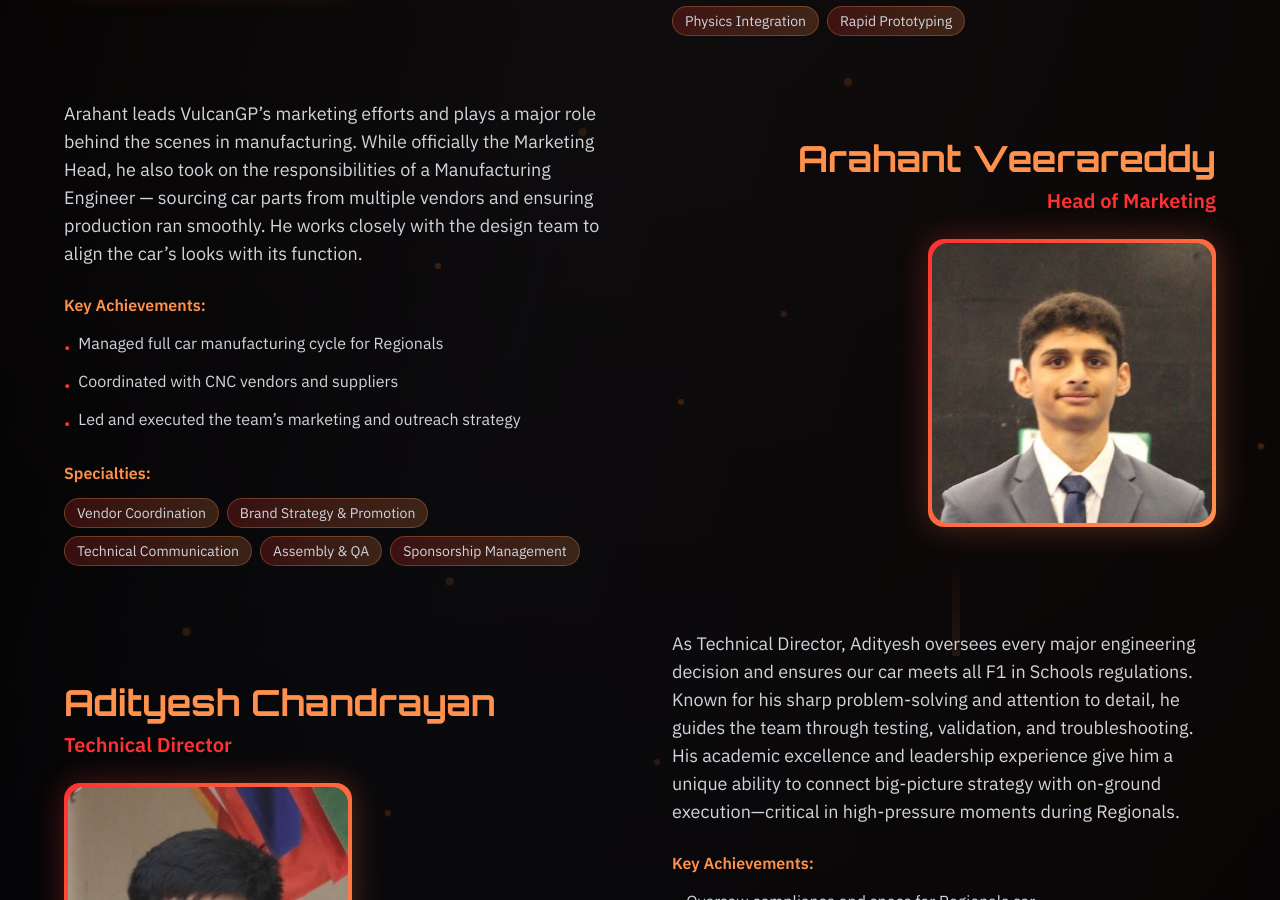
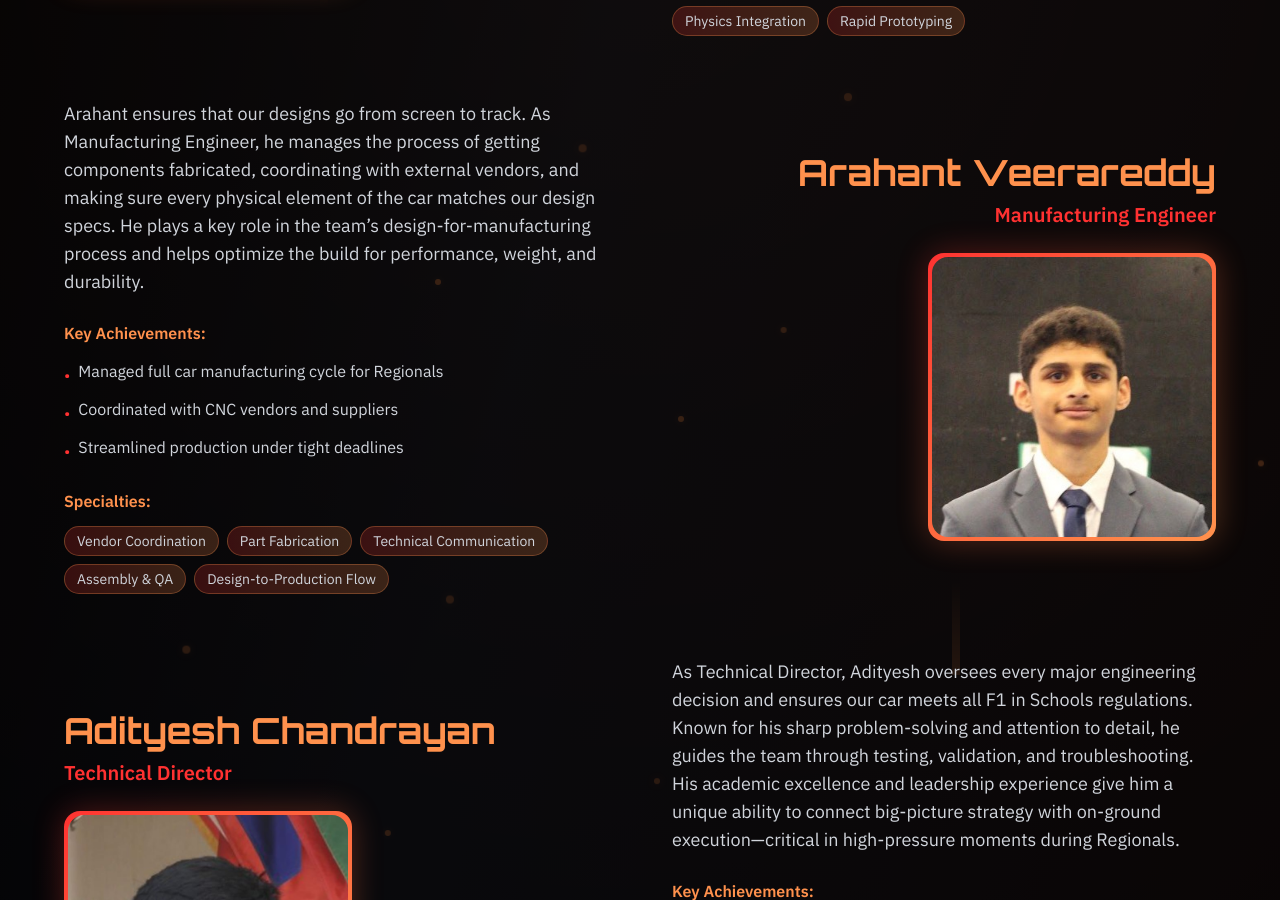
Before and after one commit to whippingdot/Vulcan-GP, a Next.js app: page /team in a window 1280 px wide. Shown: the part 2369-3269 px from the top of the page. Built offline with nearby package versions, Linux system fonts and the light colour scheme.

Commit message:
Revert "arahant change"
This reverts commit ecb1f2155f73112c0c01d6895ff18ddcb036cd1d.

```diff
--- a/src/components/main/mainTeamSection.tsx
+++ b/src/components/main/mainTeamSection.tsx
@@ -23,7 +23,7 @@ const TeamSection = forwardRef<HTMLElement, TeamSectionProps>(
     const teamMembers: TeamMember[] = [
       {
         name: "Arahant Veerareddy",
-        role: "Head of Marketing",
+        role: "Manufacturing Engineer",
         angle: 0,
         image: "/Arahant.jpeg",
       },
--- a/src/lib/teamData.ts
+++ b/src/lib/teamData.ts
@@ -67,21 +67,21 @@ export const teamData: TeamMember[] = [
   },
   {
     name: "Arahant Veerareddy",
-    role: "Head of Marketing",
+    role: "Manufacturing Engineer",
     image: "/Arahant.jpeg", // Replace with actual image path
     description:
-      "Arahant leads VulcanGP’s marketing efforts and plays a major role behind the scenes in manufacturing. While officially the Marketing Head, he also took on the responsibilities of a Manufacturing Engineer — sourcing car parts from multiple vendors and ensuring production ran smoothly. He works closely with the design team to align the car’s looks with its function.",
+      "Arahant ensures that our designs go from screen to track. As Manufacturing Engineer, he manages the process of getting components fabricated, coordinating with external vendors, and making sure every physical element of the car matches our design specs. He plays a key role in the team’s design-for-manufacturing process and helps optimize the build for performance, weight, and durability.",
     achievements: [
       "Managed full car manufacturing cycle for Regionals",
       "Coordinated with CNC vendors and suppliers",
-      "Led and executed the team’s marketing and outreach strategy",
+      "Streamlined production under tight deadlines",
     ],
     specialties: [
       "Vendor Coordination",
-      "Brand Strategy & Promotion",
+      "Part Fabrication",
       "Technical Communication",
       "Assembly & QA",
-      "Sponsorship Management",
+      "Design-to-Production Flow",
     ],
   },
   {
```
